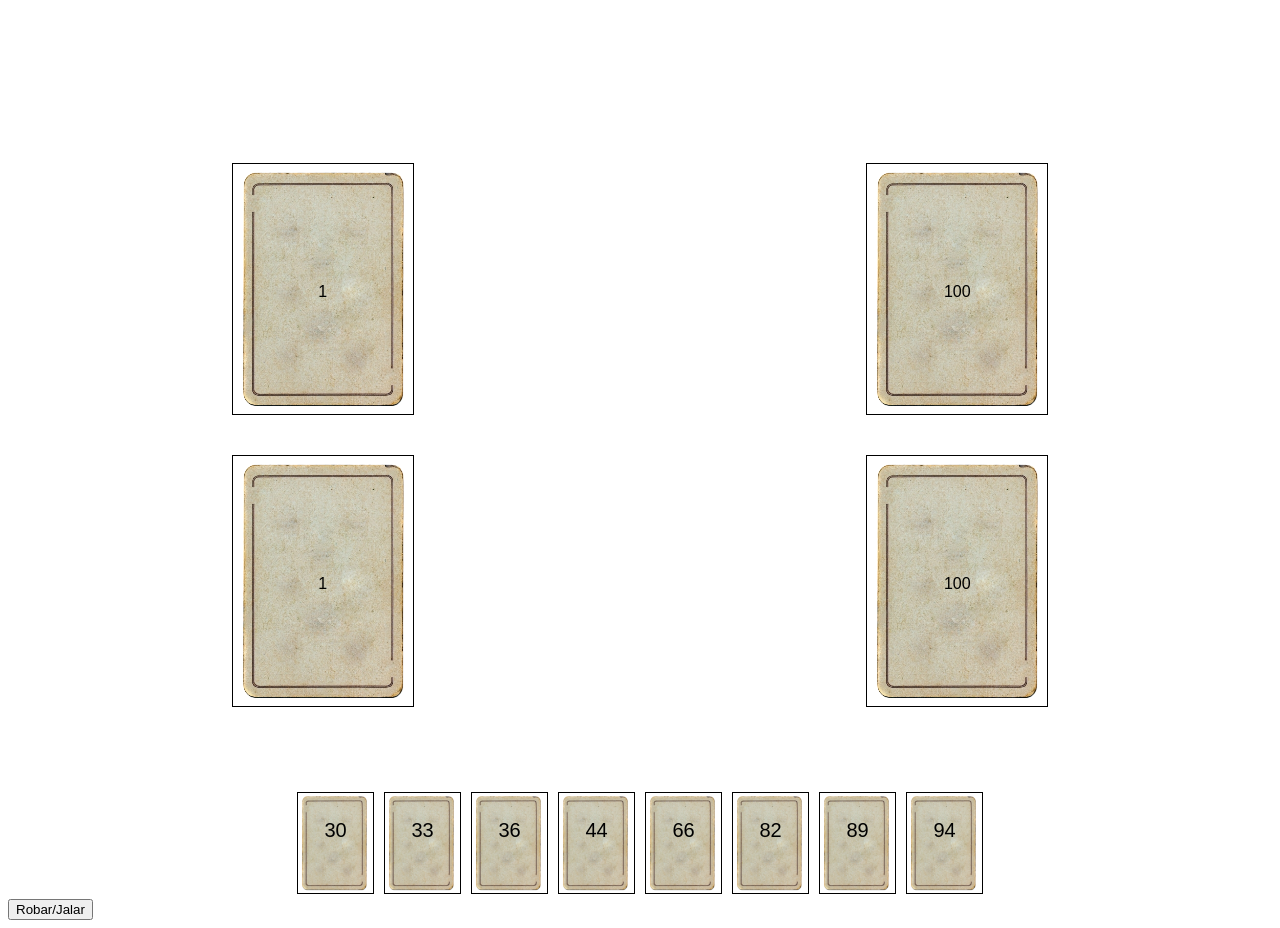
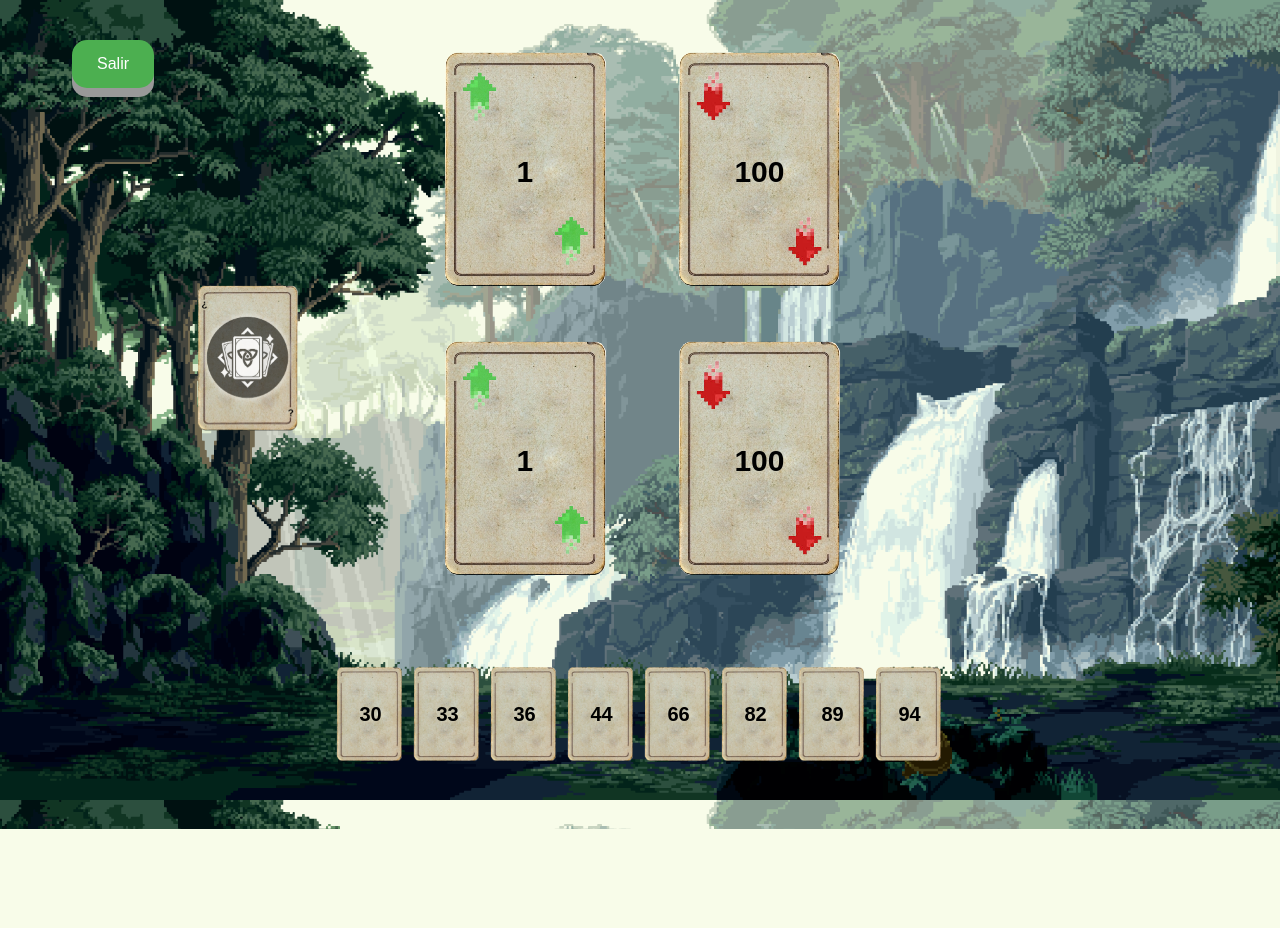
Before and after one commit to MrVega0/TheGameWebSite, a PHP site: page /thegame.php in a window 1280 px wide. After the commit the page ends 829 px from the top, so only its background shows below. Run offline with PHP 8.4, Linux system fonts and the light colour scheme; some libraries are stand-ins or nearby versions.

Commit message:
ya puedes continuar con la partida anterior donde la dejaste y al recargar no piedes lo que llevas avanzado, tambien aplique css

```diff
--- /dev/null
+++ b/TheGame2/style/thegame.css
@@ -0,0 +1,159 @@
+.hand .card {
+    background-image: url('../images/cartaBase.png');
+    background-size: contain;
+    background-repeat: no-repeat;
+}
+
+
+body {
+    font-family: Arial, sans-serif;
+    margin-bottom: 5%;
+    background-image: url('../images/fondo.png');
+    background-size: cover;
+    /* Ajusta la imagen para cubrir todo el fondo */
+    background-repeat: no-repeat;
+    background-attachment: fixed;
+    /* Fija la imagen de fondo para evitar el desplazamiento */
+}
+
+
+.card {
+    width: 50px;
+    height: 75px;
+    border: 0px solid black;
+    /*deje el border en 0 para que solo se vea la carta */
+    display: inline-block;
+    margin: 1px;
+    text-align: center;
+    line-height: 75px;
+    cursor: pointer;
+}
+
+.board {
+    margin-bottom: 10px;
+    text-align: center;
+    display: grid;
+    grid-template-columns: 0.2fr 0.2fr;
+    grid-template-rows: 1fr 1fr;
+    gap: 1px;
+    justify-items: center;
+    align-items: center;
+}
+
+.hand {
+    text-align: center;
+    text-decoration: solid;
+    clear: both;
+    margin-bottom: 50px;
+
+}
+
+.hand .card {
+    width: 75px;
+    height: 100px;
+    font-size: 20px;
+    line-height: 100px;
+    font-weight: bold;
+}
+
+.pile {
+    width: 180px;
+    height: 250px;
+    border: 0px solid black;
+    /*deje el border en 0 para que solo se vea la carta */
+    text-align: center;
+    line-height: 255px;
+    cursor: pointer;
+    font-size: 30px;
+    font-weight: bold;
+    margin: 2px;
+}
+
+#pile_0 {
+    /*Pila con 1 */
+    grid-column: 1;
+    grid-row: 1;
+    margin-left: 310%;
+    background-image: url('../images/cartaBaseUp.png');
+    background-size: contain;
+    background-repeat: no-repeat;
+
+}
+
+#pile_1 {
+    /*Pila con 1 */
+    grid-column: 1;
+    grid-row: 2;
+    margin-bottom: 70px;
+    margin-left: 310%;
+    background-image: url('../images/cartaBaseUp.png');
+    background-size: contain;
+    background-repeat: no-repeat;
+
+}
+
+#pile_2 {
+    /*Pila con 100 */
+    grid-column: 2;
+    grid-row: 1;
+    margin-left: 295%;
+    background-image: url('../images/cartaBaseDown.png');
+    background-size: contain;
+    background-repeat: no-repeat;
+
+}
+
+#pile_3 {
+    /*Pila con 100 */
+    grid-column: 2;
+    grid-row: 2;
+    margin-bottom: 70px;
+    margin-left: 295%;
+    background-image: url('../images/cartaBaseDown.png');
+    background-size: contain;
+    background-repeat: no-repeat;
+
+}
+
+#robarButton {
+    cursor: pointer;
+    width: 120px;
+    height: 155px;
+    border: none;
+    background-image: url('../images/Deck.png');
+    background-size: contain;
+    background-repeat: no-repeat;
+    background-color: transparent;
+    position: fixed;
+    top: 35%;
+    left: 15%;
+
+}
+
+#exitButton {
+    display: inline-block;
+    padding: 15px 25px;
+    font-size: 16px;
+    cursor: pointer;
+    text-align: center;
+    text-decoration: none;
+    outline: none;
+    color: #fff;
+    background-color: #4CAF50;
+    border: none;
+    border-radius: 15px;
+    box-shadow: 0 9px #999;
+    margin-left: 5%;
+    position: fixed;
+    top: 5%;
+}
+
+#exitButton:hover {
+    background-color: #3e8e41
+}
+
+#exitButton:active {
+    background-color: #3e8e41;
+    box-shadow: 0 5px #666;
+    transform: translateY(4px);
+}
--- a/TheGame2/thegame.php
+++ b/TheGame2/thegame.php
@@ -2,92 +2,24 @@
 <html>
 
 <head>
+    <link rel="stylesheet" href="https://cdn.jsdelivr.net/npm/sweetalert2@11/dist/sweetalert2.min.css">
+    <link rel="stylesheet" type="text/css" href="style/thegame.css">
     <title>The Game</title>
-    <style>
-        .pile,
-        .hand .card {
-            background-image: url('images/cartaBase.png');
 
-            background-size: contain;
-            /* O ajusta según sea necesario */
-            background-repeat: no-repeat;
-        }
-
-
-        body {
-            font-family: Arial, sans-serif;
-            margin-top: 10%;
-        }
-
-        .card {
-            width: 50px;
-            height: 75px;
-            border: 1px solid black;
-            display: inline-block;
-            margin: 5px;
-            text-align: center;
-            line-height: 75px;
-            cursor: pointer;
-        }
-
-        .board {
-            margin-bottom: 10px;
-            text-align: center;
-            display: grid;
-            grid-template-columns: 1fr 1fr;
-            grid-template-rows: 1fr 1fr;
-            gap: 5px;
-            justify-items: center;
-            align-items: center;
-        }
-
-        .hand {
-            text-align: center;
-            text-decoration: solid;
-            clear: both;
-
-        }
-
-        .hand .card {
-            width: 75px;
-            height: 100px;
-            font-size: 20px;
-        }
-
-        .pile {
-            width: 180px;
-            height: 250px;
-            border: 1px solid black;
-            text-align: center;
-            line-height: 255px;
-            cursor: pointer;
-        }
-
-        #pile_0 {
-            grid-column: 1;
-            grid-row: 1;
-        }
-
-        #pile_1 {
-            grid-column: 1;
-            grid-row: 2;
-            margin-bottom: 70px;
-        }
-
-        #pile_2 {
-            grid-column: 2;
-            grid-row: 1;
-        }
-
-        #pile_3 {
-            grid-column: 2;
-            grid-row: 2;
-            margin-bottom: 70px;
-        }
-    </style>
 </head>
 <?php
-//Funciones de inicianicializacion
+$gameState = isset($_COOKIE['gameState']) ? json_decode($_COOKIE['gameState'], true) : null;
+
+// Si hay un estado de juego almacenado, usarlo para restaurar el juego
+if ($gameState) {
+    $mazo = $gameState['mazo'];
+    $cartasColocadasTotales = $gameState['cartasColocadasTotales'];
+    $cartasColocadas = $gameState['cartasColocadas'];
+
+    $estadoTablero = $gameState['estadoTablero'];
+    $estadoMano = $gameState['estadoMano'];
+}
+
 $mazo = generarMazo();
 // Reorganiza aleatoriamente el mazo
 shuffle($mazo);
@@ -136,11 +68,17 @@ $cartas_sacadas = array_slice($mazo, 0, 8);
         ];
 
         foreach ($primeras_cartas as $index => $card) {
+
             echo "<div class='pile' id='pile_$index' ondrop='drop(event, $index)' ondragover='allowDrop(event)'>";
             echo "{$card[0]}";  // Mostrar el número de la carta
+        ?>
+
+        <?php
             echo "</div>";
         }
         ?>
+
+
     </div>
 
     <div class="hand" id="hand">
@@ -152,7 +90,39 @@ $cartas_sacadas = array_slice($mazo, 0, 8);
         ?>
     </div>
 
+    <div>
+        <button id='exitButton'> Salir</button>
+    </div>
+    <script src="https://cdn.jsdelivr.net/npm/sweetalert2@11/dist/sweetalert2.all.min.js"></script>
     <script>
+        /* ----------------------------SweetAlert2------------------------------------------- */
+
+        function mostrarAlert() {
+            Swal.fire({
+                title: '¿Quieres salir?',
+                text: "No te preocupes, luego puedes continuar tu partida actual.",
+                showCancelButton: true,
+                confirmButtonColor: '#3085d6',
+                cancelButtonColor: '#d33',
+                cancelButtonText: 'Cancelar',
+                confirmButtonText: 'Salir.'
+            }).then((result) => {
+                if (result.isConfirmed) {
+
+                    window.history.back();
+                }
+            });
+        }
+
+        const exitButton = document.getElementById('exitButton');
+        exitButton.addEventListener('click', mostrarAlert);
+    </script>
+
+
+    <script>
+        restaurarEstadoJuego();
+        /* ----------------------------Funciones------------------------------------------- */
+
         var intentosColocacion = 0;
         var mazo = <?php echo json_encode(array_map(function ($card) {
                         return array('number' => $card->getNumber());
@@ -160,12 +130,12 @@ $cartas_sacadas = array_slice($mazo, 0, 8);
         console.log('Mazo en JavaScript:', mazo);
         var draggedCardId;
         var hand = [];
-        var cartasColocadasTotales = 0; //Para checar si gané o no nomas cambie este a 97 y tire una carta :)
+        var cartasColocadasTotales = <?php echo isset($gameState['cartasColocadasTotales']) ? $gameState['cartasColocadasTotales'] : 0; ?>;//Para checar si gané o no nomas cambie este a 97 y tire una carta :)
+        var cartasColocadas = <?php echo isset($gameState['cartasColocadas']) ? $gameState['cartasColocadas'] : 0; ?>;
+
         var button = document.createElement('button');
-        var cartasColocadas = 0;
-        // Crea un elemento de botón
-        button.innerText = 'Robar/Jalar'; // Establece el texto del botón
-        // Agrega un evento al botón
+        //button.innerText = 'Robar/Jalar';
+        button.id = 'robarButton';
         button.addEventListener('click', function() {
             mostrarCartasRestantesEnMazo();
 
@@ -173,13 +143,13 @@ $cartas_sacadas = array_slice($mazo, 0, 8);
                 drawCards(cartasColocadas);
                 cartasColocadas = 0;
             } else {
-                alert('Por favor, para poder jalar coloca al menos 2 cartas antes. ');
+                Swal.fire('Para jalar debes colocar por lo menos 2 cartas.');
             }
         });
         // Añade el botón al cuerpo del documento
         document.body.appendChild(button);
 
-        // Define las reglas de colocación en las pilas
+        // Reglas de colocación en las pilas
         var rules = {
             0: function(cardNumber) {
                 return cardNumber > parseInt(document.getElementById('pile_0').innerText);
@@ -220,10 +190,17 @@ $cartas_sacadas = array_slice($mazo, 0, 8);
             console.log('Robar posible:', robarPosible);
 
             if (!colocacionPosible && !robarPosible) {
-                alert('¡Has perdido! No puedes colocar cartas y no puedes robar más del mazo.');
+                Swal.fire({
+                    title: '¡Vaya!',
+                    text: 'Parece que perdiste.',
+                    imageUrl: 'images/YouLose.gif',
+                    //imageUrl: 'https://img1.picmix.com/output/stamp/normal/7/8/6/4/1984687_608ed.gif',
+                    imageWidth: 400,
+                    imageHeight: 200,
+                    imageAlt: 'Custom image',
+                })
             }
         }
-
 
 
         function ordenarCartasEnMano() {
@@ -236,15 +213,17 @@ $cartas_sacadas = array_slice($mazo, 0, 8);
             for (var i = 0; i < sortedCards.length; i++) {
                 manoDiv.removeChild(sortedCards[i]);
                 manoDiv.appendChild(sortedCards[i]);
+
             }
+
         }
 
         function drawCards(numCardsToDraw) {
             console.log('Intentando robar cartas...');
             for (var i = 0; i < numCardsToDraw; i++) {
                 if (mazo.length > 0) {
-                    var drawnCard = mazo.pop(); // Obtén la carta del mazo
-                    hand.push(drawnCard); // Agrega la carta a la mano
+                    var drawnCard = mazo.pop();
+                    hand.push(drawnCard);
                     console.log('Carta robada:', drawnCard);
 
                     var cardElement = document.createElement('div');
@@ -313,6 +292,7 @@ $cartas_sacadas = array_slice($mazo, 0, 8);
 
                 draggedCardId = null;
             }
+            guardarEstadoJuego();
             verificarPerdida();
             ordenarCartasEnMano();
         }
@@ -373,6 +353,118 @@ $cartas_sacadas = array_slice($mazo, 0, 8);
             });
             console.log('Cartas restantes en el mazo:', cartasRestantes);
         }
+
+        function obtenerEstadoTablero() {
+            var estadoTablero = [];
+
+            for (var i = 0; i < 4; i++) {
+                var pila = document.getElementById(`pile_${i}`);
+                var cartasEnPila = [];
+
+                // Itera sobre las cartas en la pila y obtén sus números
+                for (var j = 0; j < pila.childNodes.length; j++) {
+                    var numeroCarta = parseInt(pila.childNodes[j].textContent);
+                    cartasEnPila.push(numeroCarta);
+                }
+
+                console.log(`Contenido de la pila ${i}:`, cartasEnPila); // Verificar contenido de la pila
+                estadoTablero.push(cartasEnPila);
+            }
+
+            return estadoTablero;
+        }
+
+
+        function obtenerEstadoMano() {
+            var estadoMano = [];
+
+            var mano = document.getElementById('hand');
+
+            for (var i = 0; i < mano.childNodes.length; i++) {
+                var numeroCarta = parseInt(mano.childNodes[i].innerText);
+                estadoMano.push(numeroCarta);
+            }
+
+            return estadoMano;
+        }
+
+
+        function guardarEstadoJuego() {
+            console.log('Guardando estado del juego...');
+            console.log('BPcartasColocadasTotales:', cartasColocadasTotales);
+            console.log('BPcartasColocadas:', cartasColocadas);
+
+            var gameState = {
+                mazo: mazo,
+                cartasColocadasTotales: cartasColocadasTotales,
+                cartasColocadas: cartasColocadas,
+                // Guardar el estado del tablero y la mano
+                estadoTablero: obtenerEstadoTablero(),
+                estadoMano: obtenerEstadoMano()
+            };
+            document.cookie = "gameState=" + JSON.stringify(gameState) + "; path=/";
+        }
+
+
+        window.addEventListener('beforeunload', function(event) {
+            guardarEstadoJuego();
+        });
+
+        function getCookie(name) {
+            var nameEQ = name + "=";
+            var cookies = document.cookie.split(';');
+            for (var i = 0; i < cookies.length; i++) {
+                var cookie = cookies[i];
+                while (cookie.charAt(0) === ' ') cookie = cookie.substring(1, cookie.length);
+                if (cookie.indexOf(nameEQ) === 0) return cookie.substring(nameEQ.length, cookie.length);
+            }
+            return null;
+        }
+
+
+        function restaurarEstadoJuego() {
+            var gameStateCookie = getCookie('gameState');
+            if (gameStateCookie) {
+                var gameState = JSON.parse(gameStateCookie);
+
+                // Restaurar el estado del mazo
+                mazo = gameState.mazo;
+
+                // Restaurar el número total de cartas colocadas
+                cartasColocadasTotales = gameState.cartasColocadasTotales;
+                cartasColocadas = gameState.cartasColocadas;
+
+                // Restaurar el estado del tablero
+                var estadoTablero = gameState.estadoTablero;
+                for (var i = 0; i < estadoTablero.length; i++) {
+                    var pile = document.getElementById(`pile_${i}`);
+                    pile.innerHTML = ''; // Limpiar la pila antes de restaurar
+                    for (var j = 0; j < estadoTablero[i].length; j++) {
+                        var cardNumber = estadoTablero[i][j];
+                        var cardElement = document.createElement('div');
+                        cardElement.classList.add('card');
+                        cardElement.innerText = cardNumber;
+                        pile.appendChild(cardElement);
+                    }
+                }
+
+                // Restaurar el estado de la mano
+                var estadoMano = gameState.estadoMano;
+                var manoDiv = document.getElementById('hand');
+                manoDiv.innerHTML = ''; // Limpiar la mano antes de restaurar
+                for (var j = 0; j < estadoMano.length; j++) {
+                    if (estadoMano[j] !== null) {
+                        var cardElement = document.createElement('div');
+                        cardElement.classList.add('card');
+                        cardElement.draggable = true;
+                        cardElement.id = `hand_card_${j}`;
+                        cardElement.innerText = estadoMano[j];
+                        manoDiv.appendChild(cardElement);
+                        cardElement.addEventListener('dragstart', drag);
+                    }
+                }
+            }
+        }
     </script>
 
 </body>
```
Also changed, not shown: TheGame2/index.php (+17 -90 lines), TheGame2/style/index.css (added, +85 -0 lines), TheGame2/images/YouLose.gif (added), TheGame2/images/cartaBaseDown.png (added), TheGame2/images/cartaBaseUp.png (added), TheGame2/images/fondo.png (added).
